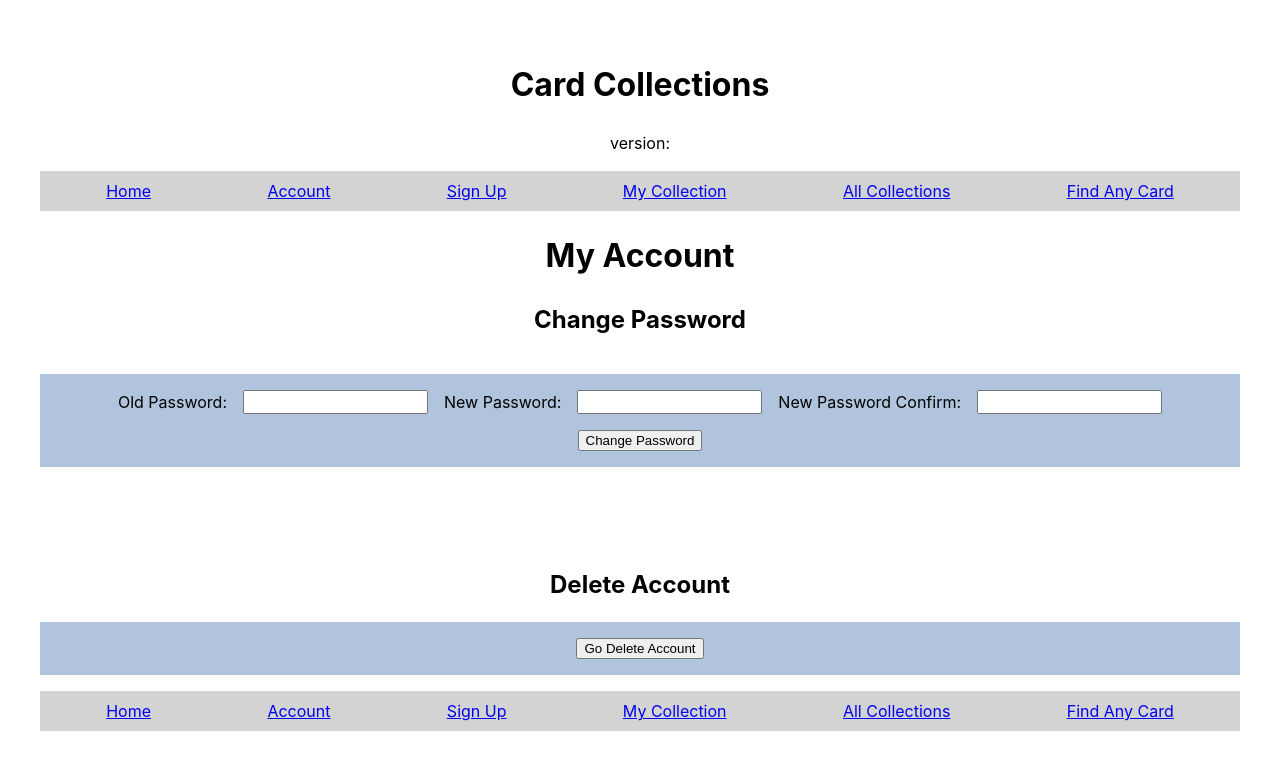
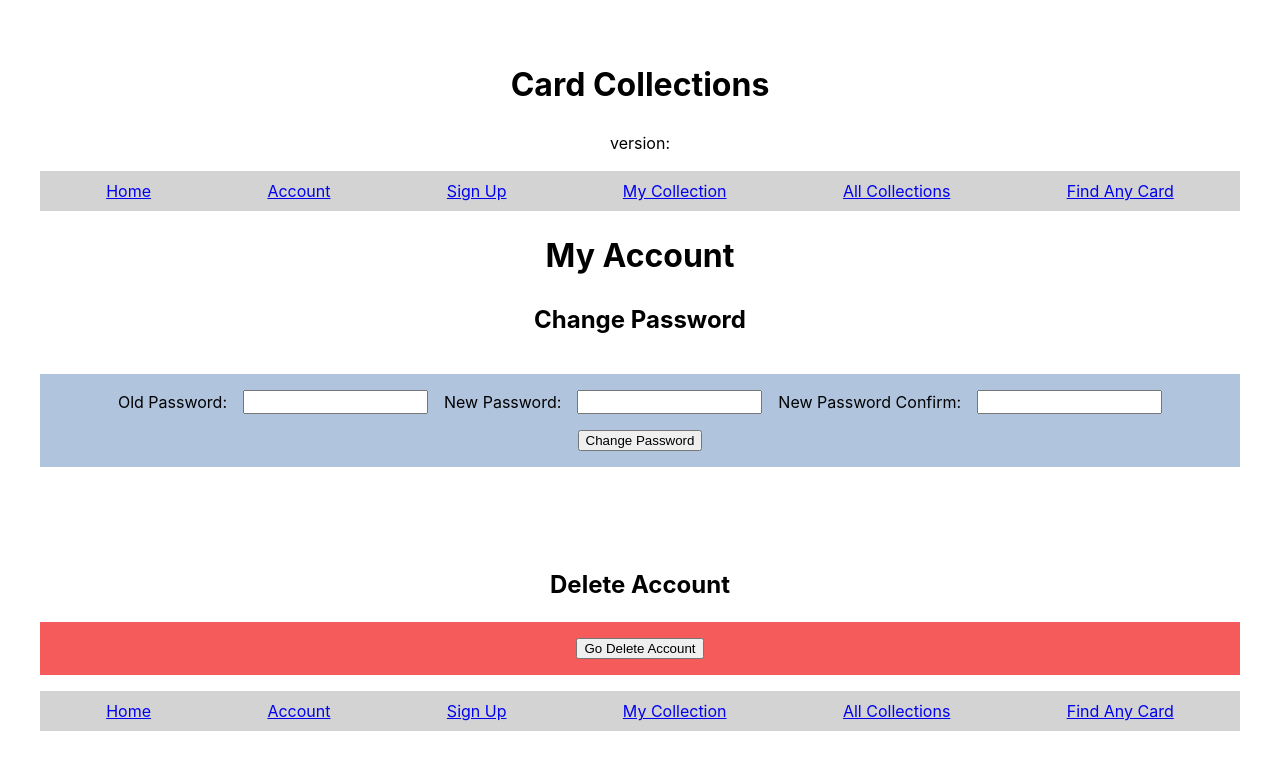
Before and after one commit to UWC2-JSCRIPT/320-wn24-final-project-tvroley, a React (Vite) app: page /account in a window 1280 px wide. Shown: the top 770 px of the page. Built offline with nearby package versions, Linux system fonts and the light colour scheme; no server answers.

Commit message:
delete account styling

```diff
--- a/src/Account.jsx
+++ b/src/Account.jsx
@@ -167,7 +167,7 @@ export default function Account() {
           </div>
         </form>
         <h2>Delete Account</h2>
-        <div className="div-login">
+        <div className="div-delete-account">
           <div className="div-input-group">
             <button id="delete-account-btn" onClick={goDeleteAccount}>
               Go Delete Account
--- a/src/App.css
+++ b/src/App.css
@@ -193,6 +193,17 @@
   margin-bottom: 1em;
 }
 
+.div-delete-account {
+  display: flex;
+  flex-direction: column;
+  flex-wrap: wrap;
+  justify-content: center;
+  background-color: rgb(246, 91, 91);
+  padding: 1em;
+  margin-top: 1em;
+  margin-bottom: 1em;
+}
+
 .div-card-buttons {
   display: flex;
   flex-direction: row;
--- a/src/DeleteAccount.jsx
+++ b/src/DeleteAccount.jsx
@@ -74,7 +74,7 @@ export default function DeleteAccount() {
         <p>All of your cards and collections will be deleted as well</p>
         <p>This action cannot be undone</p>
         <form id="delete-form" className="form-card">
-          <div className="div-login">
+          <div className="div-delete-account">
             <div className="div-input-group">
               <label htmlFor="delete-password-input">Password:</label>
               <input
```
